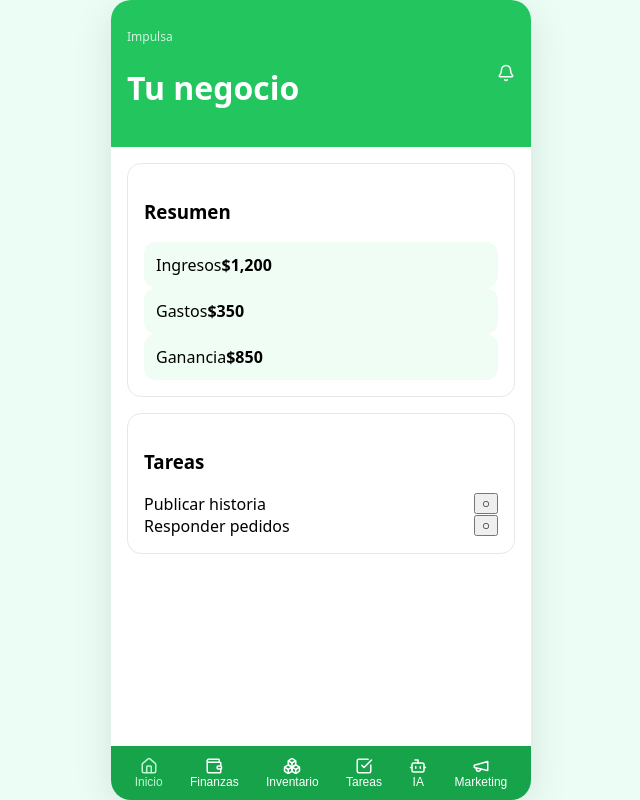
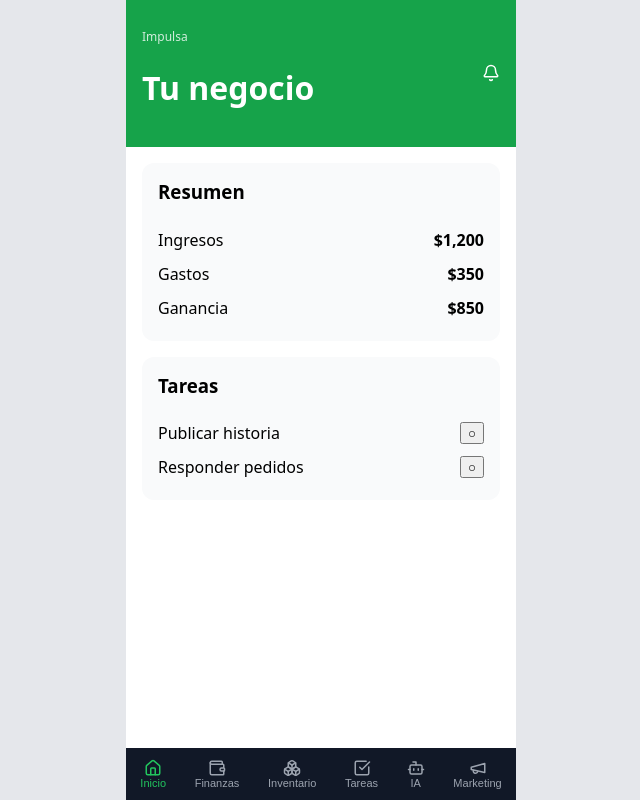
Before and after one commit to espanamanu41-eng/startsmart-app, a React (Vite) app: page / in a window 1280 px wide. Shown: the whole page, without its empty margins (319-959 px from the left). Built offline with nearby package versions, Linux system fonts and the light colour scheme.

Commit message:
Update styles.css

```diff
--- a/src/styles.css
+++ b/src/styles.css
@@ -1,41 +1,38 @@
 body {
   margin: 0;
   font-family: system-ui, Arial;
-  background: #ecfdf5;
+  background: #e5e7eb;
   display: flex;
   justify-content: center;
 }
 
-.page-shell {
-  width: 100%;
-  display: flex;
-  justify-content: center;
-}
+/* marco tipo celular */
 
 .phone-frame {
-  width: 420px;
+  width: 390px;
   height: 100vh;
   background: white;
   display: flex;
   flex-direction: column;
-  border-radius: 20px;
-  overflow: hidden;
-  box-shadow: 0 10px 40px rgba(0,0,0,0.1);
 }
+
+/* encabezado */
 
 .hero-header {
   display: flex;
   justify-content: space-between;
   align-items: center;
   padding: 16px;
-  background: #22c55e;
+  background: #16a34a;
   color: white;
 }
 
 .brand-kicker {
   font-size: 12px;
-  opacity: .8;
+  opacity: 0.8;
 }
+
+/* contenido */
 
 .screen-content {
   flex: 1;
@@ -49,166 +46,53 @@
   gap: 16px;
 }
 
+/* tarjetas */
+
 .card {
-  background: white;
-  border-radius: 14px;
+  background: #f9fafb;
+  border-radius: 12px;
   padding: 16px;
-  border: 1px solid #e5e7eb;
 }
 
-.metric-grid {
-  display: grid;
-  grid-template-columns: repeat(3,1fr);
-  gap: 10px;
+.card h3 {
+  margin-top: 0;
 }
 
-.metric-box {
-  background: #f0fdf4;
-  padding: 12px;
-  border-radius: 12px;
-}
-
-.metric-head {
-  display: flex;
-  justify-content: space-between;
-  font-size: 12px;
-  margin-bottom: 6px;
-}
-
-.quick-grid {
-  display: grid;
-  grid-template-columns: repeat(2,1fr);
-  gap: 10px;
-}
-
-.ghost-button {
-  border: 1px solid #d1fae5;
-  background: #f0fdf4;
-  padding: 10px;
-  border-radius: 10px;
-  cursor: pointer;
-}
-
-.secondary-button {
-  margin-top: 10px;
-  border: none;
-  background: #22c55e;
-  color: white;
-  padding: 8px 12px;
-  border-radius: 8px;
-}
-
-.list-stack {
-  display: flex;
-  flex-direction: column;
-  gap: 10px;
-}
+/* listas */
 
 .list-row {
   display: flex;
   justify-content: space-between;
-  align-items: center;
+  padding: 6px 0;
 }
 
-.progress-wrap {
-  margin-top: 10px;
+/* métricas */
+
+.metric-box {
+  display: flex;
+  justify-content: space-between;
+  padding: 6px 0;
 }
 
-.progress-bar {
-  height: 8px;
-  background: #d1fae5;
-  border-radius: 10px;
-  margin-top: 6px;
-}
-
-.progress-fill {
-  height: 8px;
-  background: #22c55e;
-  border-radius: 10px;
-}
+/* barra inferior */
 
 .bottom-nav {
   display: flex;
   justify-content: space-around;
-  background: #16a34a;
-  padding: 10px;
+  background: #111827;
+  padding: 10px 0;
 }
 
 .nav-button {
   background: none;
   border: none;
-  color: white;
-  font-size: 12px;
+  color: #9ca3af;
   display: flex;
   flex-direction: column;
   align-items: center;
+  font-size: 11px;
 }
 
 .nav-button.active {
-  color: #bbf7d0;
+  color: #22c55e;
 }
-
-.input {
-  width: 100%;
-  padding: 10px;
-  border-radius: 8px;
-  border: 1px solid #e5e7eb;
-  margin-top: 4px;
-}
-
-.primary-button {
-  background: #16a34a;
-  border: none;
-  color: white;
-  padding: 10px;
-  border-radius: 10px;
-  cursor: pointer;
-}
-
-.inline-button {
-  display: flex;
-  align-items: center;
-  gap: 6px;
-}
-
-.full-width {
-  width: 100%;
-}
-
-.modal-backdrop {
-  position: fixed;
-  top: 0;
-  left: 0;
-  right: 0;
-  bottom: 0;
-  background: rgba(0,0,0,.4);
-  display: flex;
-  align-items: center;
-  justify-content: center;
-}
-
-.modal-card {
-  background: white;
-  padding: 20px;
-  border-radius: 14px;
-  width: 90%;
-  max-width: 350px;
-}
-
-.modal-head {
-  display: flex;
-  justify-content: space-between;
-  margin-bottom: 10px;
-}
-
-.modal-body {
-  display: flex;
-  flex-direction: column;
-  gap: 10px;
-}
-
-.icon-button {
-  background: none;
-  border: none;
-  cursor: pointer;
-}
```
